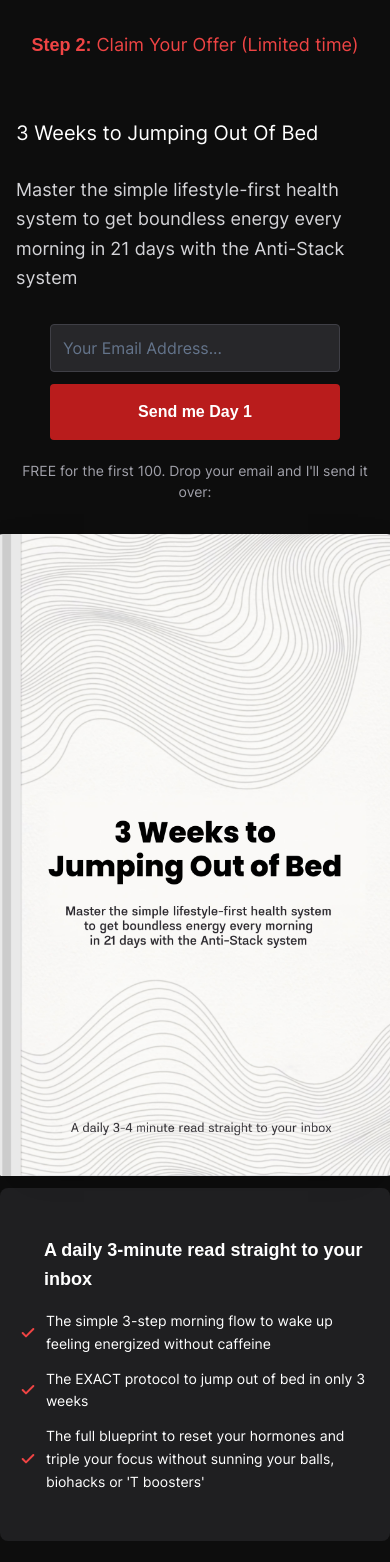
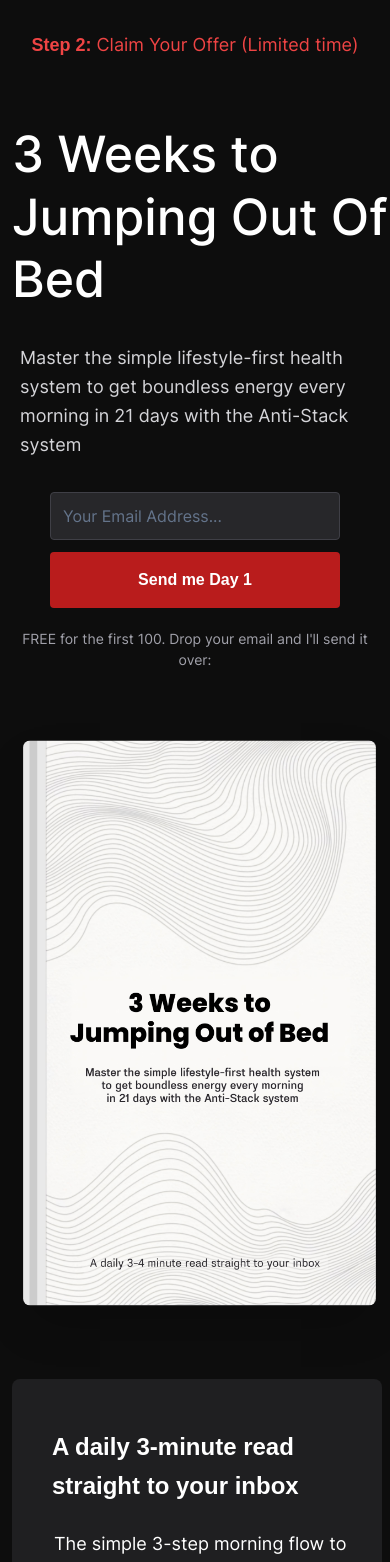
Before and after one commit to marleymcbride/antistack, a Next.js app: page /anti-stack in a window 390 px wide. Shown: the part 860-2422 px from the top of the page. Built offline with nearby package versions, Linux system fonts and the light colour scheme; no server answers; a web font is replaced by a local one.

Commit message:
5.02 Main page tweaks - 23/2/26

```diff
--- a/app/page.tsx
+++ b/app/page.tsx
@@ -23,15 +23,18 @@ export default function Home() {
       </div>
 
       {/* Cost question and email form */}
-      <section className="py-14 w-full text-white bg-neutral-900/60">
+      <section className="py-24 w-full text-white md:py-14 lg:py-14 bg-neutral-900/60">
         <div className="px-4 mx-auto mb-10 max-w-xl text-center">
+          <div className="block h-8 md:hidden lg:hidden"></div>
           <h3 className="mt-2 mb-8 text-2xl font-bold leading-snug 0">
             How much is waking up with no energy every morning costing you?
           </h3>
+          <div className="block h-2 md:hidden lg:hidden"></div>
 
           <div className="mx-auto max-w-md">
             <EmailCTA />
           </div>
+          <div className="block h-7 md:hidden lg:hidden"></div>
         </div>
       </section>
 
--- a/components/email-signup.tsx
+++ b/components/email-signup.tsx
@@ -175,13 +175,13 @@ export default function EmailSignup() {
   return (
     <>
       {/* Two Column Layout - 60/40 Split - Everything Left, Image Right */}
-      <div className="grid grid-cols-1 lg:grid-cols-[60fr_40fr] pb-16 gap-8 md:gap-12 lg:gap-16 items-start mt-8 lg:mb-8">
+      <div className="grid grid-cols-1 lg:grid-cols-[60fr_40fr] pb-3 md:pb-16 lg:pb-16 gap-8 md:gap-20 lg:gap-16 items-start mt-8 lg:mb-8">
         {/* Left Column - All Content */}
-        <div className="pt-0 space-y-5">
+        <div className="pt-0 pr-0 -ml-0 space-y-5 lg:-ml-4 md:-ml-4 md:pr-4 lg:pr-4">
           {/* Main CTA Headline */}
-          <h2 className="text-xl font-thin leading-none text-left lg:text-left text-[50px] md:text-[44px] lg:text-[50px] ">
+          <div className="-ml-4 pl-3 -mr-4 md:-ml-4 md:pl-0 md:-mr-0 lg:-ml-4 lg:pl-0 lg:-mr-0 font-medium leading-tight md:leading-none lg:leading-none text-left lg:text-left text-[50px] md:text-[44px] lg:text-[50px] ">
             3 Weeks to Jumping Out Of Bed
-          </h2>
+          </div>
 
           {/* Sub-eyebrow - Desktop only COMMENTED OUT NOT IN USE
           <p className="hidden text-base text-left lg:block lg:text-base md:text-base lg:text-lg">
@@ -189,12 +189,13 @@ export default function EmailSignup() {
           </p> */}
 
           {/* Mobile-only subheading */}
-          <p className="block py-3 text-lg font-normal leading-relaxed text-left lg:hidden text-zinc-300">
-            Master the simple lifestyle-first health system to get boundless energy every morning in 21 days with the Anti-Stack system
+          <p className="block py-3 pl-1 -mr-3 text-lg font-normal leading-relaxed text-left lg:hidden text-zinc-300">
+            Master the simple lifestyle-first health system to get boundless
+            energy every morning in 21 days with the Anti-Stack system
           </p>
 
           {/* Benefits Box - Desktop only (show on left column) */}
-          <div className="hidden px-6 py-10 mx-5 -ml-0 rounded-lg lg:block mtext-left left bg-zinc-800/70">
+          <div className="hidden px-6 py-10 mx-5 -ml-0 -ml-4 rounded-lg lg:block mtext-left left bg-zinc-800/70">
             <h4 className="mb-4 text-sm font-semibold leading-relaxed md:text-sm lg:text-[19px] lg:mb-6">
               A daily 3-minute read straight to your inbox
             </h4>
@@ -285,15 +286,18 @@ export default function EmailSignup() {
 
           {/* Quick Note on getting the email - Desktop only */}
           <div className="hidden text-center lg:block lg:mx-auto lg:-ml-4">
-            <p className="text-sm text-zinc-400 md:text-base">
-              FREE for the first 100. Drop your email and I&apos;ll send
-              it over:
+            <p className="-ml-4 text-sm text-zinc-400 md:text-base">
+              FREE for the first 100. Drop your email and I&apos;ll send it
+              over:
             </p>
           </div>
 
           {/* Email Form */}
           <div className="mx-auto max-w-[290px] lg:mx-auto lg:max-w-[96%] lg:w-96">
-            <form onSubmit={handleSubmit(onSubmit)} className="space-y-3">
+            <form
+              onSubmit={handleSubmit(onSubmit)}
+              className="pr-0 -ml-0 space-y-3 md:pr-6 md:-ml-3 lg:pr-6 lg:-ml-3"
+            >
               <Input
                 {...register("email", {
                   required: "Email is required",
@@ -327,25 +331,25 @@ export default function EmailSignup() {
           {/* Quick Note on getting the email - Mobile only, UNDERNEATH form */}
           <div className="block text-center lg:hidden">
             <p className="text-sm text-zinc-400">
-              FREE for the first 100. Drop your email and I&apos;ll send
-              it over:
+              FREE for the first 100. Drop your email and I&apos;ll send it
+              over:
             </p>
           </div>
         </div>
 
         {/* Right Column - Book Mockup Image */}
-        <div className="flex flex-col justify-center items-center pt-0 space-y-3">
+        <div className="flex flex-col justify-center items-center pt-0 pl-4 -mr-4 -ml-0 space-y-3 md:-ml-0 lg:-ml-0">
           <img
             src="/images/3WTJOOB - Book mockup.jpg"
             alt="3 Weeks to Jumping Out Of Bed - Book Mockup"
-            className="object-contain w-[112%] max-w-md h-auto rounded-lg shadow-2xl"
+            className="object-contain w-[112%] max-w-md h-auto scale-[0.88] md:scale-[1] lg:scale-[1] rounded-lg shadow-2xl mb-6 -ml-6 md:-ml-0 lg:-ml-0"
           />
 
           {/* Benefits Box - Mobile only (under image) */}
-          <div className="block px-5 py-12 -mx-4 rounded-lg lg:hidden bg-zinc-800/70">
-            <h4 className="mx-auto mb-4 ml-6 text-lg font-semibold leading-relaxed">
+          <div className="block px-8 py-12 pl-4 mr-2 -mr-2 -ml-5 rounded-lg md:-ml-0 lg:-ml-0 lg:hidden bg-zinc-800/70">
+            <div className="mx-auto mb-4 ml-6 text-2xl font-semibold leading-relaxed mb-">
               A daily 3-minute read straight to your inbox
-            </h4>
+            </div>
             <ul className="space-y-3">
               <li className="flex items-start">
                 <span className="flex-shrink-0 self-center mr-[10px] text-left text-red-500">
@@ -365,7 +369,7 @@ export default function EmailSignup() {
                     />
                   </svg>
                 </span>
-                <span className="text-sm leading-relaxed">
+                <span className="mt-2 text-lg leading-relaxed">
                   The simple 3-step morning flow to wake up feeling energized
                   without caffeine
                 </span>
@@ -388,7 +392,7 @@ export default function EmailSignup() {
                     />
                   </svg>
                 </span>
-                <span className="text-sm leading-relaxed">
+                <span className="mt-2 text-lg leading-relaxed">
                   The EXACT protocol to jump out of bed in only 3 weeks
                 </span>
               </li>
@@ -410,7 +414,7 @@ export default function EmailSignup() {
                     />
                   </svg>
                 </span>
-                <span className="text-sm leading-relaxed">
+                <span className="mt-2 text-lg leading-relaxed">
                   The full blueprint to reset your hormones and triple your
                   focus without sunning your balls, biohacks or &apos;T
                   boosters&apos;
@@ -422,7 +426,7 @@ export default function EmailSignup() {
       </div>
 
       {/* Personal Note - Outside container */}
-      <p className="mb-4 text-xs text-center text-zinc-400">
+      <p className="hidden mb-4 text-xs text-center md:block lg:block text-zinc-400">
         (I reply to every email personally. No bots or VA. Just yours truly.)
       </p>
     </>
```
